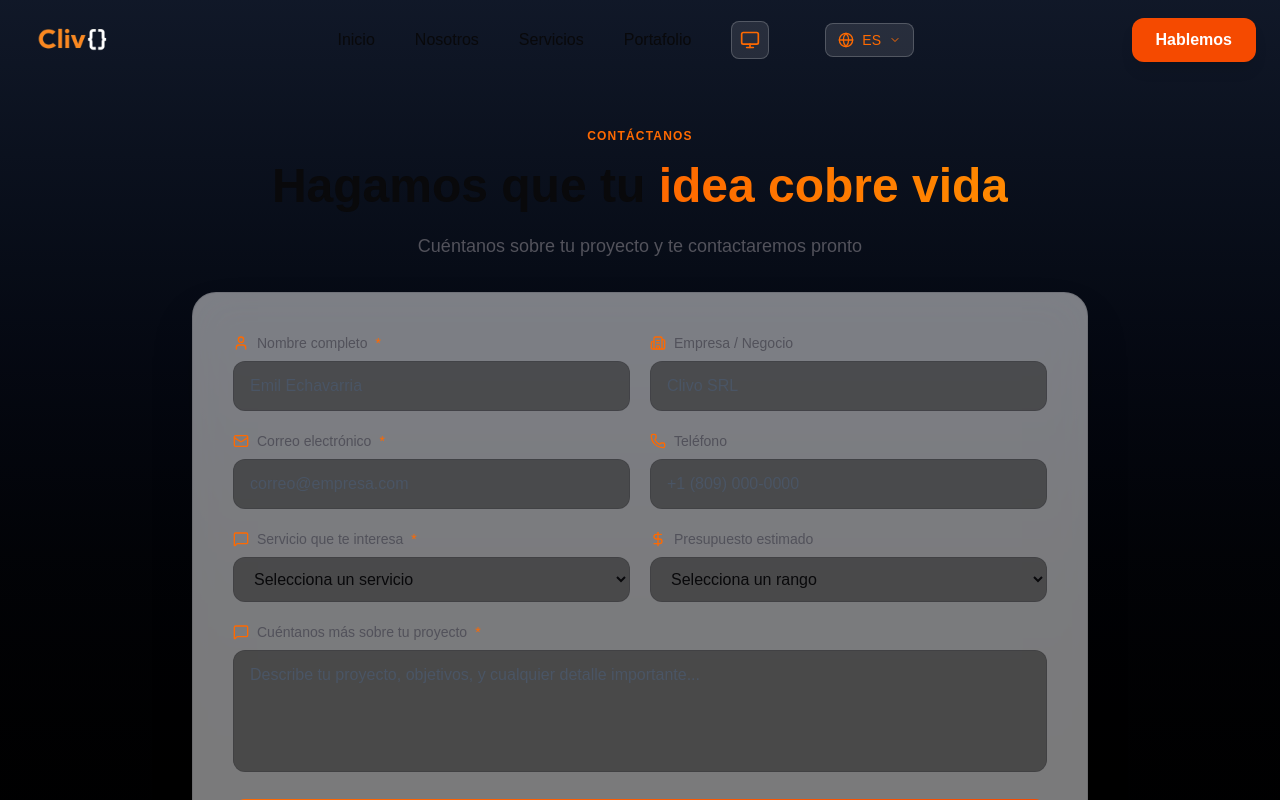
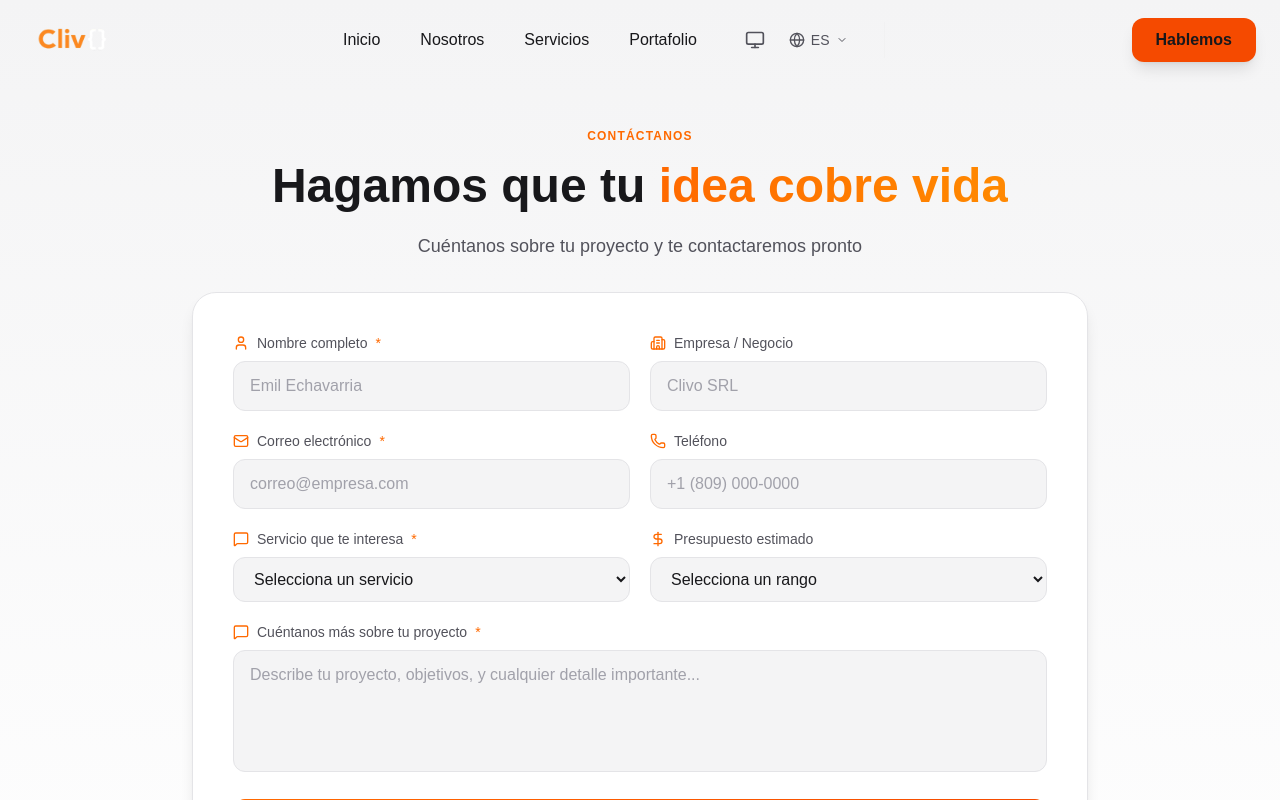
Before and after one commit to team-clivo/Clivo, a Next.js app: page /contact in a window 1280 px wide. Shown: the top 800 px of the page. Built offline with nearby package versions, Linux system fonts and the light colour scheme.

Commit message:
New changes

```diff
--- a/src/app/contact/page.jsx
+++ b/src/app/contact/page.jsx
@@ -73,11 +73,11 @@ export default function ContactPage() {
   };
 
   return (
-    <div className="min-h-screen bg-black">
+    <div className="contact-page min-h-screen bg-black">
       <Header />
 
       <div
-        className="min-h-screen bg-gradient-to-b from-gray-900 to-black px-6 pt-32 pb-16 relative overflow-hidden"
+        className="contact-hero-section min-h-screen bg-gradient-to-b from-gray-900 to-black px-6 pt-32 pb-16 relative overflow-hidden"
       >
         {/* Realistic Smoke Effect */}
 
@@ -101,7 +101,7 @@ export default function ContactPage() {
           initial={{ opacity: 0, y: 40 }}
           animate={{ opacity: 1, y: 0 }}
           transition={{ duration: 0.8, delay: 0.2 }}
-          className="max-w-4xl mx-auto bg-zinc-900/50 backdrop-blur-xl rounded-3xl p-6 md:p-10 border border-white/10 shadow-2xl relative z-10"
+          className="contact-form-card max-w-4xl mx-auto bg-zinc-900/50 backdrop-blur-xl rounded-3xl p-6 md:p-10 border border-white/10 shadow-2xl relative z-10"
         >
           <form onSubmit={handleSubmit} className="space-y-5">
 
@@ -121,7 +121,7 @@ export default function ContactPage() {
                   onChange={handleChange}
                   placeholder={t('contactPage.form.name.placeholder')}
                   required
-                  className="w-full px-4 py-3 bg-black/40 text-white text-base rounded-xl border border-white/10 focus:outline-none focus:border-orange-500 focus:ring-2 focus:ring-orange-500/20 transition-all placeholder:text-gray-600 hover:border-white/20"
+                  className="contact-input w-full px-4 py-3 bg-black/40 text-white text-base rounded-xl border border-white/10 focus:outline-none focus:border-orange-500 focus:ring-2 focus:ring-orange-500/20 transition-all placeholder:text-gray-600 hover:border-white/20"
                 />
               </div>
 
@@ -138,7 +138,7 @@ export default function ContactPage() {
                   value={formData.company}
                   onChange={handleChange}
                   placeholder={t('contactPage.form.company.placeholder')}
-                  className="w-full px-4 py-3 bg-black/40 text-white text-base rounded-xl border border-white/10 focus:outline-none focus:border-orange-500 focus:ring-2 focus:ring-orange-500/20 transition-all placeholder:text-gray-600 hover:border-white/20"
+                  className="contact-input w-full px-4 py-3 bg-black/40 text-white text-base rounded-xl border border-white/10 focus:outline-none focus:border-orange-500 focus:ring-2 focus:ring-orange-500/20 transition-all placeholder:text-gray-600 hover:border-white/20"
                 />
               </div>
             </div>
@@ -158,7 +158,7 @@ export default function ContactPage() {
                   onChange={handleChange}
                   placeholder={t('contactPage.form.email.placeholder')}
                   required
-                  className="w-full px-4 py-3 bg-black/40 text-white text-base rounded-xl border border-white/10 focus:outline-none focus:border-orange-500 focus:ring-2 focus:ring-orange-500/20 transition-all placeholder:text-gray-600 hover:border-white/20"
+                  className="contact-input w-full px-4 py-3 bg-black/40 text-white text-base rounded-xl border border-white/10 focus:outline-none focus:border-orange-500 focus:ring-2 focus:ring-orange-500/20 transition-all placeholder:text-gray-600 hover:border-white/20"
                 />
               </div>
               <div className="group">
@@ -173,7 +173,7 @@ export default function ContactPage() {
                   value={formData.phone}
                   onChange={handleChange}
                   placeholder={t('contactPage.form.phone.placeholder')}
-                  className="w-full px-4 py-3 bg-black/40 text-white text-base rounded-xl border border-white/10 focus:outline-none focus:border-orange-500 focus:ring-2 focus:ring-orange-500/20 transition-all placeholder:text-gray-600 hover:border-white/20"
+                  className="contact-input w-full px-4 py-3 bg-black/40 text-white text-base rounded-xl border border-white/10 focus:outline-none focus:border-orange-500 focus:ring-2 focus:ring-orange-500/20 transition-all placeholder:text-gray-600 hover:border-white/20"
                 />
               </div>
             </div>
@@ -191,7 +191,7 @@ export default function ContactPage() {
                   value={formData.service}
                   onChange={handleChange}
                   required
-                  className="w-full px-4 py-3 bg-black/40 text-white text-base rounded-xl border border-white/10 focus:outline-none focus:border-orange-500 focus:ring-2 focus:ring-orange-500/20 transition-all hover:border-white/20 cursor-pointer"
+                  className="contact-input w-full px-4 py-3 bg-black/40 text-white text-base rounded-xl border border-white/10 focus:outline-none focus:border-orange-500 focus:ring-2 focus:ring-orange-500/20 transition-all hover:border-white/20 cursor-pointer"
                 >
                   <option value="" className="bg-gray-900">{t('contactPage.form.service.placeholder')}</option>
                   <option value="desarrollo-web" className="bg-gray-900">{t('contactPage.form.service.options.web')}</option>
@@ -213,7 +213,7 @@ export default function ContactPage() {
                   name="budget"
                   value={formData.budget}
                   onChange={handleChange}
-                  className="w-full px-4 py-3 bg-black/40 text-white text-base rounded-xl border border-white/10 focus:outline-none focus:border-orange-500 focus:ring-2 focus:ring-orange-500/20 transition-all hover:border-white/20 cursor-pointer"
+                  className="contact-input w-full px-4 py-3 bg-black/40 text-white text-base rounded-xl border border-white/10 focus:outline-none focus:border-orange-500 focus:ring-2 focus:ring-orange-500/20 transition-all hover:border-white/20 cursor-pointer"
                 >
                   <option value="" className="bg-gray-900">{t('contactPage.form.budget.placeholder')}</option>
                   <option value="100-500" className="bg-gray-900">{t('contactPage.form.budget.options.range1')}</option>
@@ -238,7 +238,7 @@ export default function ContactPage() {
                 placeholder={t('contactPage.form.message.placeholder')}
                 rows="4"
                 required
-                className="w-full px-4 py-3 bg-black/40 text-white text-base rounded-xl border border-white/10 focus:outline-none focus:border-orange-500 focus:ring-2 focus:ring-orange-500/20 transition-all resize-none placeholder:text-gray-600 hover:border-white/20"
+                className="contact-input w-full px-4 py-3 bg-black/40 text-white text-base rounded-xl border border-white/10 focus:outline-none focus:border-orange-500 focus:ring-2 focus:ring-orange-500/20 transition-all resize-none placeholder:text-gray-600 hover:border-white/20"
               />
             </div>
 
--- a/src/app/globals.css
+++ b/src/app/globals.css
@@ -262,14 +262,14 @@ html.light footer .border-gray-800 {
   /* zinc-200 */
 }
 
-html.light footer .bg-white\/10 {
+html.light footer .footer-social-btn {
   background-color: #18181b !important;
   /* Dark icons bg in light mode */
   color: #ffffff !important;
   /* White icon color */
 }
 
-html.light footer .bg-white\/10:hover {
+html.light footer .footer-social-btn:hover {
   background-color: #ea580c !important;
   /* orange-600 */
   color: #ffffff !important;
@@ -385,6 +385,57 @@ html.light .portfolio-cta-btn:hover {
   /* orange-600 */
 }
 
+/* Contact Page overrides for Light Theme */
+html.light .contact-page {
+  background-color: #ffffff !important;
+  color: #18181b !important;
+}
+
+html.light .contact-hero-section {
+  background: linear-gradient(to bottom, #f4f4f5, #ffffff) !important;
+  /* zinc-100 to white */
+}
+
+html.light .contact-page .text-white {
+  color: #18181b !important;
+}
+
+html.light .contact-page .text-gray-300 {
+  color: #52525b !important;
+  /* zinc-600 */
+}
+
+html.light .contact-form-card {
+  background-color: #ffffff !important;
+  border-color: #e4e4e7 !important;
+  /* zinc-200 */
+  box-shadow: 0 10px 15px -3px rgba(0, 0, 0, 0.1), 0 4px 6px -2px rgba(0, 0, 0, 0.05) !important;
+}
+
+html.light .contact-input {
+  background-color: #f4f4f5 !important;
+  /* zinc-100 */
+  color: #18181b !important;
+  border-color: #e4e4e7 !important;
+  /* zinc-200 */
+}
+
+html.light .contact-input:focus {
+  background-color: #ffffff !important;
+  border-color: #f97316 !important;
+  /* orange-500 */
+}
+
+html.light .contact-input::placeholder {
+  color: #a1a1aa !important;
+  /* zinc-400 */
+}
+
+html.light .contact-input option {
+  background-color: #ffffff !important;
+  color: #18181b !important;
+}
+
 html.light .border-zinc-700\/50 {
   border-color: rgba(161, 161, 170, 0.5) !important;
 }
--- a/src/components/footer/Footer.jsx
+++ b/src/components/footer/Footer.jsx
@@ -30,7 +30,7 @@ export default function Footer() {
                                 href="https://www.instagram.com/teamclivo"
                                 target="_blank"
                                 rel="noopener noreferrer"
-                                className="w-10 h-10 bg-white/10 rounded-full flex items-center justify-center hover:bg-orange-500 transition-colors"
+                                className="footer-social-btn w-10 h-10 bg-white/10 rounded-full flex items-center justify-center hover:bg-orange-500 transition-colors"
                                 aria-label="Instagram"
                             >
                                 <svg className="w-5 h-5" fill="currentColor" viewBox="0 0 24 24">
--- a/src/components/header/Header.jsx
+++ b/src/components/header/Header.jsx
@@ -1,6 +1,7 @@
 "use client";
 import React, { useState, useEffect, useRef } from 'react';
 import Link from "next/link";
+import { usePathname } from "next/navigation";
 import { motion, AnimatePresence } from "framer-motion";
 import { Menu, X, ArrowRight, Instagram, Globe, ChevronDown, Sun, Moon, Monitor } from "lucide-react";
 import { useLanguage } from '../../context/LanguageContext';
@@ -15,6 +16,12 @@ export default function Header() {
   const [themeMenuOpen, setThemeMenuOpen] = useState(false);
   const langMenuRef = useRef(null);
   const themeMenuRef = useRef(null);
+  const pathname = usePathname();
+
+  // Helper to determine if we are on Home page and at the top (Transparent header)
+  // In this state, we ALWAYS want white text/icons because the Hero is dark
+  // Using startsWith to handle potential sub-paths or trailing slashes
+  const isTransparentHome = (pathname === '/' || pathname?.startsWith('/home')) && !scrolled;
 
   useEffect(() => {
     const handleScroll = () => {
@@ -117,7 +124,7 @@ export default function Header() {
         <div className="flex items-center gap-3 h-full">
           <Link href="/home" className="relative h-full flex items-center justify-center">
             <img
-              src={theme === 'light' ? '/logo.png' : '/logowhite.png'}
+              src={theme === 'light' && !isTransparentHome ? '/logo.png' : '/logowhite.png'}
               alt="Clivo logo"
               className="h-20 sm:h-24 w-auto object-contain transition-transform duration-300"
             />
@@ -130,8 +137,8 @@ export default function Header() {
             <Link
               key={link.href}
               href={link.href}
-              className={`${!scrolled
-                ? 'text-white'
+              className={`${isTransparentHome
+                ? '!text-white'
                 : theme === 'light'
                   ? 'text-zinc-900'
                   : 'text-white'
@@ -142,17 +149,17 @@ export default function Header() {
             </Link>
           ))}
 
-          {/* Theme Switcher Desktop */}
-          <div className="relative mr-4" ref={themeMenuRef}>
+          {/* Settings Group (Theme & Language) */}
+          <div className="hidden lg:flex items-center gap-1 mr-6 pr-6 border-r border-zinc-200/20">
+            {/* Theme Switcher */}
+            <div className="relative" ref={themeMenuRef}>
               <button
                 onClick={() => setThemeMenuOpen(!themeMenuOpen)}
-              className={`p-2 border rounded-lg transition-all duration-300 ${!scrolled
-                ? theme === 'light'
-                  ? 'bg-zinc-800/10 border-zinc-800/20 hover:bg-zinc-800/20 text-orange-500'
-                  : 'bg-white/10 border-white/20 hover:bg-white/20 text-orange-500'
+                className={`p-2 rounded-full transition-all duration-300 ${isTransparentHome
+                  ? '!text-white hover:bg-white/10 hover:text-white'
                   : theme === 'light'
-                  ? 'bg-zinc-100 border-zinc-300 hover:bg-zinc-200 text-orange-500'
-                  : 'bg-zinc-900 border-zinc-800 hover:bg-zinc-800 text-orange-500'
+                    ? 'text-zinc-600 hover:bg-zinc-100 hover:text-orange-500'
+                    : 'text-gray-300 hover:bg-white/10 hover:text-white'
                   }`}
                 aria-label="Theme menu"
               >
@@ -198,17 +205,15 @@ export default function Header() {
               </AnimatePresence>
             </div>
 
-          {/* Language Switcher Desktop */}
-          <div className="relative ml-0" ref={langMenuRef}>
+            {/* Language Switcher */}
+            <div className="relative" ref={langMenuRef}>
               <button
                 onClick={() => setLangMenuOpen(!langMenuOpen)}
-              className={`flex items-center gap-2 px-3 py-1.5 border text-orange-500 rounded-lg transition-all duration-300 ${!scrolled
-                ? theme === 'light'
-                  ? 'bg-zinc-800/10 border-zinc-800/20 hover:bg-zinc-800/20'
-                  : 'bg-white/10 border-white/20 hover:bg-white/20'
+                className={`flex items-center gap-1.5 px-3 py-1.5 rounded-full transition-all duration-300 ${isTransparentHome
+                  ? 'text-white hover:bg-white/10 hover:text-white'
                   : theme === 'light'
-                  ? 'bg-zinc-100 border-zinc-300 hover:bg-zinc-200'
-                  : 'bg-zinc-900 border-zinc-800 hover:bg-zinc-800'
+                    ? 'text-zinc-600 hover:bg-zinc-100 hover:text-orange-500'
+                    : 'text-gray-300 hover:bg-white/10 hover:text-white'
                   }`}
               >
                 <Globe className="w-4 h-4" />
@@ -248,6 +253,7 @@ export default function Header() {
               </AnimatePresence>
             </div>
           </div>
+        </div>
 
         {/* Desktop CTA Button */}
         <Link
@@ -260,7 +266,7 @@ export default function Header() {
         {/* Mobile Menu Button */}
         <button
           onClick={() => setMobileMenuOpen(!mobileMenuOpen)}
-          className={`lg:hidden p-2 ${theme === 'light' ? 'text-zinc-900' : 'text-white'} hover:text-orange-500 transition-colors focus:outline-none relative z-50`}
+          className={`lg:hidden p-2 ${isTransparentHome ? 'text-white' : (theme === 'light' ? 'text-zinc-900' : 'text-white')} hover:text-orange-500 transition-colors focus:outline-none relative z-50`}
           aria-label="Toggle menu"
         >
           <AnimatePresence mode="wait">
```
Lines whose indentation alone changed are shown as unchanged.
